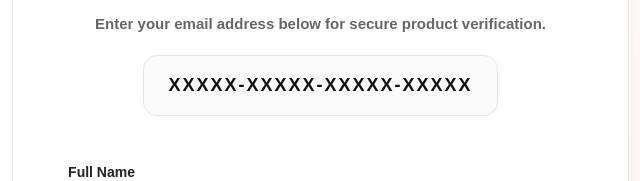
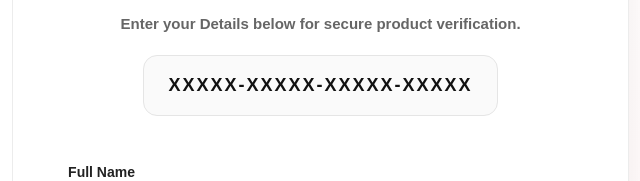
Before and after one commit to securenow223-hash/services12, a plain HTML site: page index.html in a window 1280 px wide. Shown: the part 314-495 px from the top of the page, 571-1211 px from the left. Drawn offline with Linux system fonts and the light colour scheme.

Commit message:
Update index.html

```diff
--- a/index.html
+++ b/index.html
@@ -466,7 +466,7 @@ font-size:15px;
 color:#666;
 margin-bottom:18px;
 ">
-Enter your email address below for secure product verification.
+Enter your Details below for secure product verification.
 </p>
 
 <div style="
```
